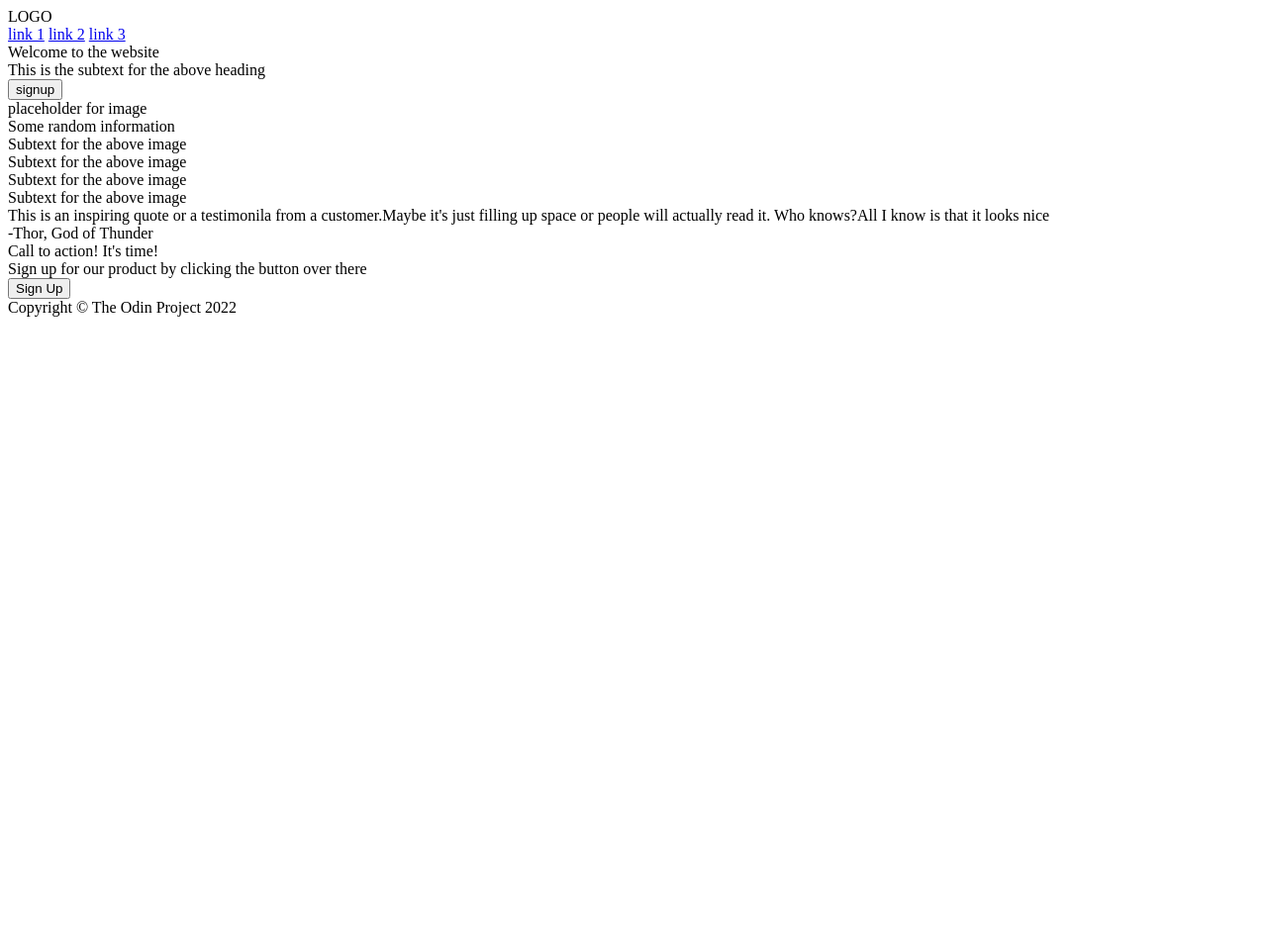
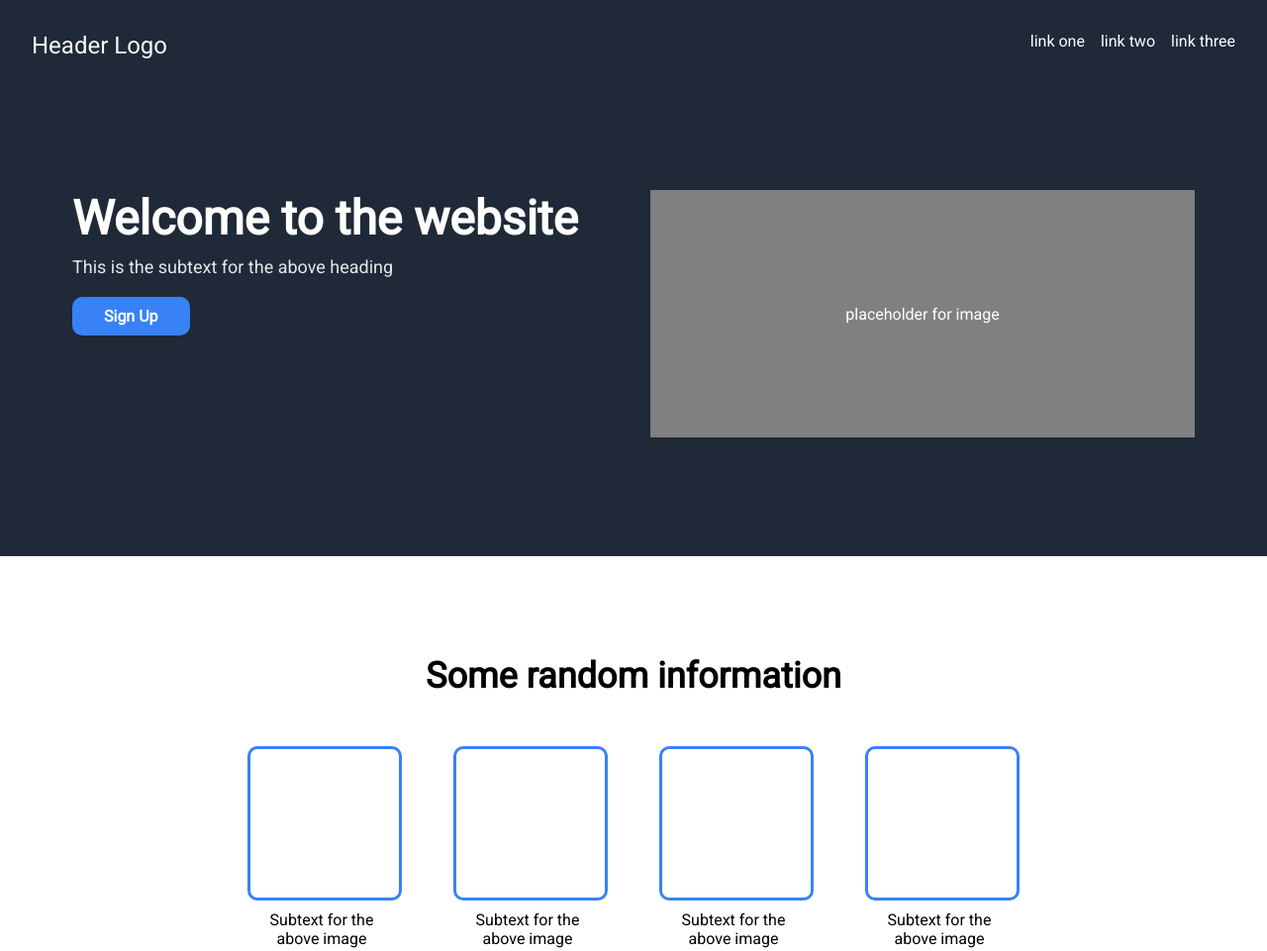
Before and after one commit to sriharshahari1/landing-page-test, a plain HTML site: page index.html in a window 1280 px wide. Shown: the top 961 px of the page at 99% size. Before the commit the page ends 800 px from the top, so only its background shows below. Drawn offline with Linux system fonts and the light colour scheme.

Commit message:
completed project

```diff
--- a/index.html
+++ b/index.html
@@ -5,15 +5,16 @@
     <meta http-equiv="X-UA-Compatible" content="IE=edge">
     <meta name="viewport" content="width=device-width, initial-scale=1.0">
     <title>Document</title>
+    <link rel="stylesheet" href="style.css">
 </head>
 <body>
     <div class="header">
-        <div class="left">LOGO</div>
-        <div class="right">
-            <a href="#">link 1</a>
-            <a href="#">link 2</a>
-            <a href="#">link 3</a>
-        </div>
+        <div class="left">Header Logo</div>
+        <ul class="right">
+            <li><a href="#">link one</a></li>
+            <li><a href="#">link two</a></li>
+            <li><a href="#">link three</a></li>
+        </ul>
     </div>
     <div class="body1">
         <div class="text">
@@ -24,7 +25,7 @@
                 This is the subtext for the above heading
             </div>
             <button>
-                signup
+                Sign Up
             </button>
         </div>
         <div class="placeholder">
@@ -35,6 +36,7 @@
         <div class="heading">
             Some random information
         </div>
+        <div class="container">
             <div class="info">
                 <div class="img"></div>
                 <div class="imgtext">Subtext for the above image</div>
@@ -52,9 +54,10 @@
                 <div class="imgtext">Subtext for the above image</div>
             </div>
         </div>
+    </div>
     <div class="body3">
         <div class="quote">
-            This is an inspiring quote or a testimonila from a customer.Maybe it's just filling up space or people will actually read it. Who knows?All I know is that it looks nice
+            This is an inspiring quote or a testimonial from a customer.Maybe it's just filling up space or people will actually read it. Who knows?All I know is that it looks nice
         </div>
         <div class="by">
             -Thor, God of Thunder
--- /dev/null
+++ b/style.css
@@ -0,0 +1,160 @@
+@import url('https://fonts.googleapis.com/css2?family=Roboto:ital,wght@0,400;1,100&display=swap');
+
+body {
+  display: flex;
+  flex-direction: column;
+  height: 100vh;
+  font-family: 'Roboto',sans-serif;
+  margin: 0;
+}
+
+.header {
+    display: flex;
+    justify-content: space-between;
+    background-color: rgb(31,41,55);
+    padding: 32px;
+}
+
+.left {
+    font-size: 24px;
+    color: #F9FAF8;
+}
+
+a {
+    text-decoration: none;
+    color: white;
+}
+
+ul {
+    display: flex;
+    list-style: none;
+    margin: 0;
+    padding: 0;
+    gap: 16px;
+}
+
+.body1 {
+    display: flex;
+    justify-content: space-evenly;
+    background-color: rgb(31,41,55);
+    color: white;
+    padding-top: 100px;
+    padding-bottom: 120px;
+}
+
+.heading {
+    font-size: 48px;
+    font-weight: bolder;
+}
+
+.subtext {
+    font-size: 18px;
+    color: #E5E7Eb;
+    margin-top: 10px;
+    margin-bottom: 20px;
+}
+
+button {
+    border-radius: 10px;
+    padding: 10px;
+    padding-left: 20px;
+    padding-right: 20px;
+    background-color: #3882F6;
+    border: 0;
+    color: white;
+    font-size: 16px;
+    padding-left: 32px;
+    padding-right: 32px;
+    font-weight: bold;
+    font-family: 'Roboto',sans-serif;
+}
+
+.placeholder {
+    width: 550px;
+    height: 250px;
+    background-color: gray;
+    display: flex;
+    justify-content: center;
+    align-items: center;
+}
+
+.body2 {
+    text-align: center;
+    padding-top: 100px;
+    padding-bottom: 200px;
+}
+
+.body2 .heading {
+    font-size: 36px;
+    margin-bottom: 50px;
+}
+
+.container {
+    display: flex;
+    gap:52px;
+    justify-content: center;
+}
+
+.img {
+    width: 150px;
+    height: 150px;
+    border-style: solid;
+    border-color: #3882F6;
+    border-radius: 10px;
+    margin-bottom: 10px;
+}
+
+.imgtext {
+    max-width: 150px;
+}
+
+.body3 {
+    display: flex;
+    flex-direction: column;
+    background-color: #E5E7Eb;
+    justify-content: center;
+    align-items: center;
+    padding-top: 200px;
+    padding-bottom: 200px;
+    gap: 20px;
+}
+
+.quote {
+    font-size: 36px;
+    font-style: italic;
+    max-width: 750px;
+}
+
+.by{
+    font-weight: bold;
+    font-size: 24px;
+}
+
+
+.body4 {
+    display: flex;
+    justify-content: space-evenly;
+    background-color: #3882F6;
+    margin:150px;
+    padding: 50px;
+    color: white;
+    border-radius: 10px;
+}
+
+#text1 {
+    font-size: 24px;
+    font-weight: bold;
+}
+
+.body4 button {
+    border: 2px solid white;
+    font-size: 20px;
+}
+
+.footer {
+    text-align: center;
+    margin-top: auto;
+    background-color: rgb(31,41,55);
+    color: white;
+    padding: 25px;
+}
```
Lines whose indentation alone changed are shown as unchanged.
